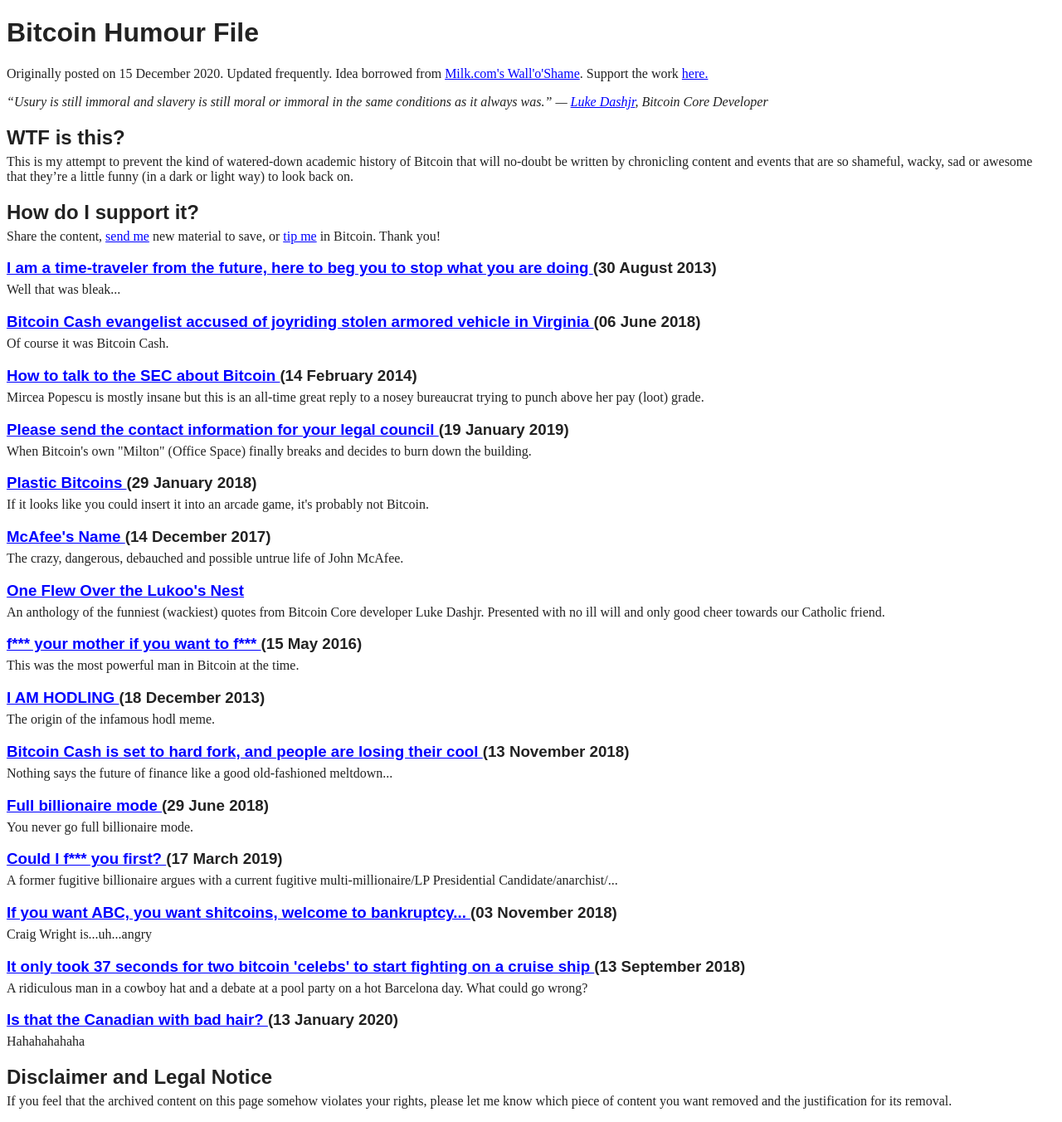
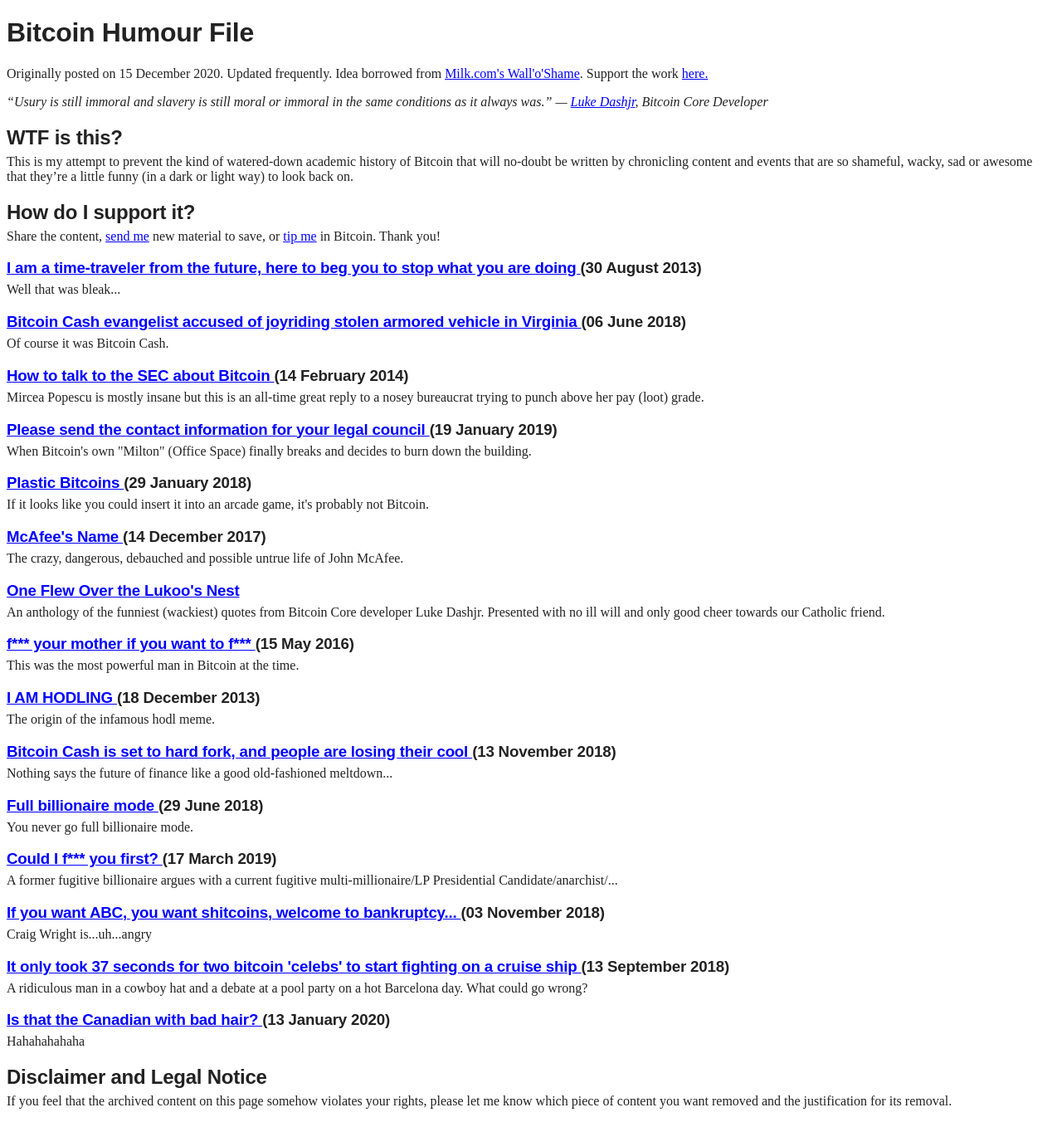
Before and after one commit to makgill/deryk, a Jekyll site: the page built from _pages/bitcoin/humour/index.md, in a window 1280 px wide. Shown: the whole page at 83% size. Built offline with Jekyll 4.4.1, drawn with Linux system fonts in a browser that asks for light colours.

Commit message:
Update css.html

```diff
--- a/_includes/css.html
+++ b/_includes/css.html
@@ -14,7 +14,7 @@
     line-height: 1.45;
     background-color: #f7f8fa;
 		border-radius: 6px;}*/
-	body{   /* -webkit-font-smoothing: antialiased;*/font-family:/*"gentium book basic",*/ serif;color:#222;}h1{font-family:sans-serif;}h2,h3,h4,h5,h6{/*-webkit-font-smoothing: antialiased;*/margin-bottom:-10px;font-family:sans-serif;}a{color:blue;}a:hover{background-color:#yellow;}
+	body{   /* -webkit-font-smoothing: antialiased;*/font-family:/*"gentium book basic",*/ serif;color:#222;}h1{font-family:sans-serif;letter-spacing: -.01em;}h2,h3,h4,h5,h6{/*-webkit-font-smoothing: antialiased;*/margin-bottom:-10px;font-family:sans-serif;letter-spacing: -.01em;}a{color:blue;}a:hover{background-color:#yellow;}
 
 
 
```
